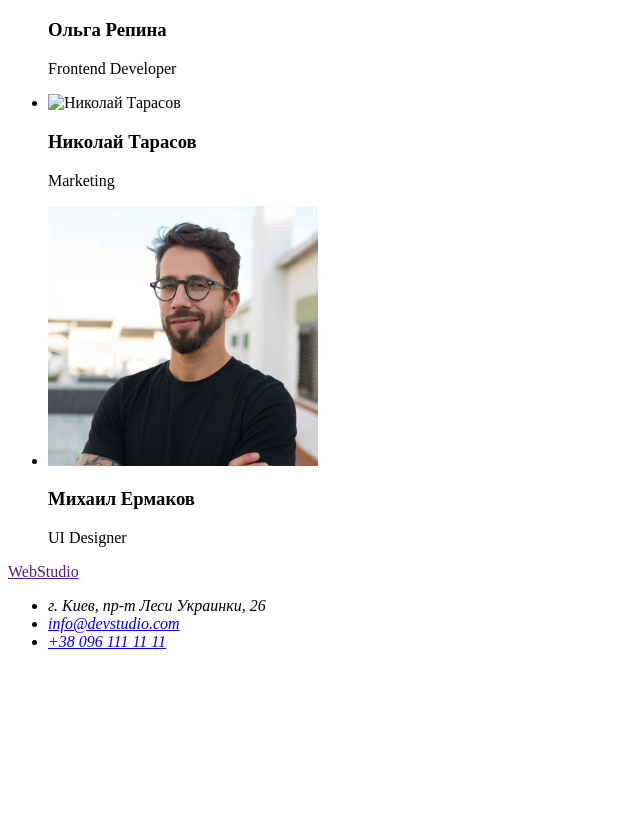
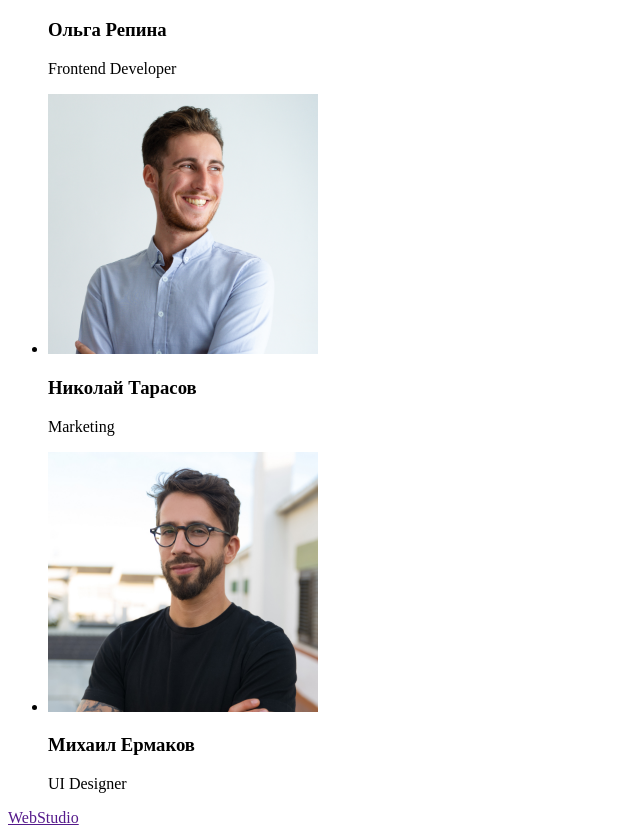
Before and after one commit to Fedir-Husar/goit-markup-hw-01, a plain HTML site: page index.html in a window 1280 px wide. Shown: the part 2242-3082 px from the top of the page, without its empty margins (0-640 px from the left). Before the commit the page ends 2909 px from the top, so only its background shows below. Drawn offline with Linux system fonts and the light colour scheme; the site is published under a folder, as on GitHub Pages, so addresses that start at the root find nothing.

Commit message:
Fixing foto

```diff
--- a/index.html
+++ b/index.html
@@ -113,7 +113,7 @@
           </li>
           <li>
             <img
-              src="/images/img-nikolay.jpg"
+              src="./images/img-nikolay.jpg"
               alt="Николай Тарасов"
               width="270"
               height="260"
```
